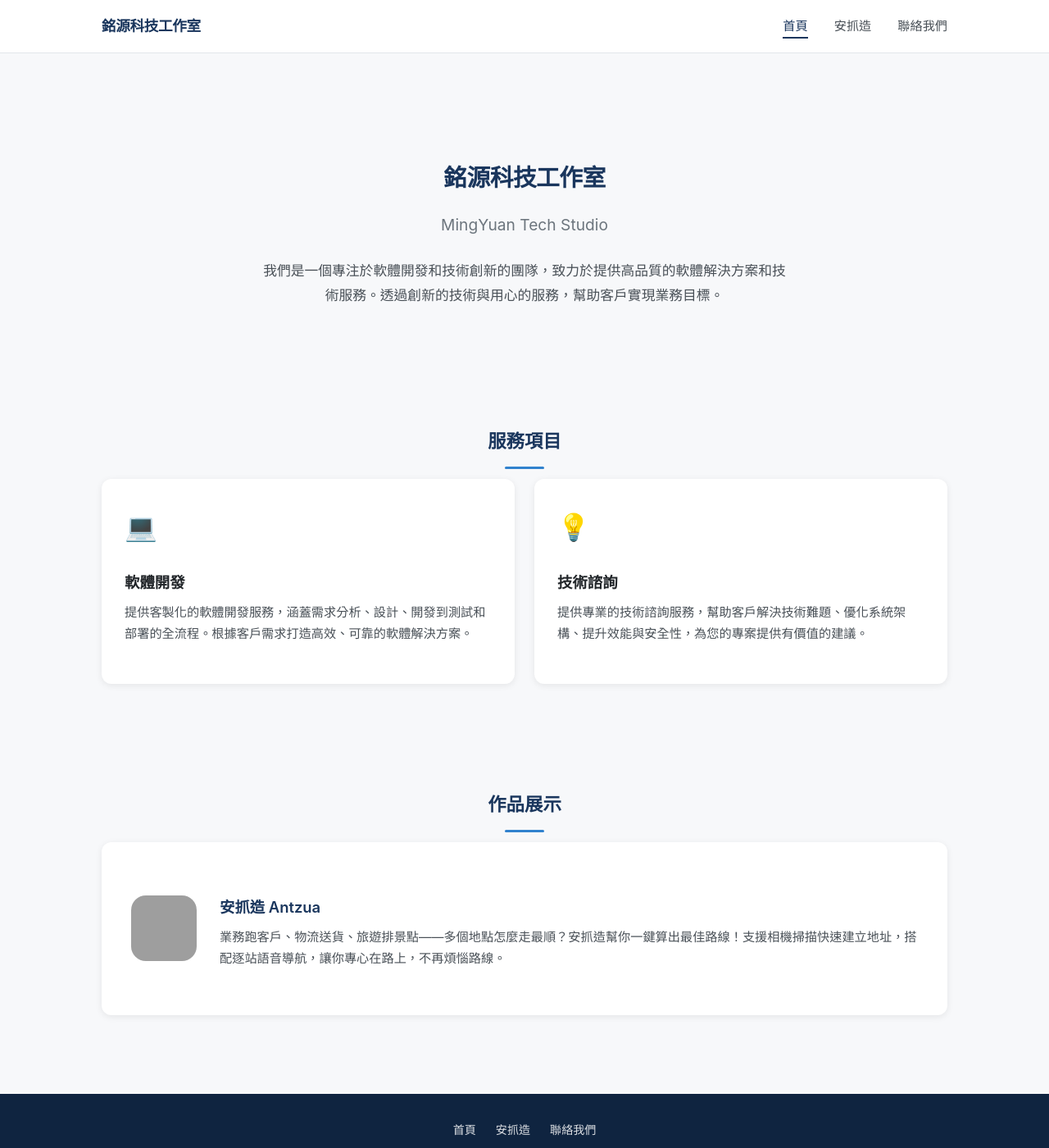
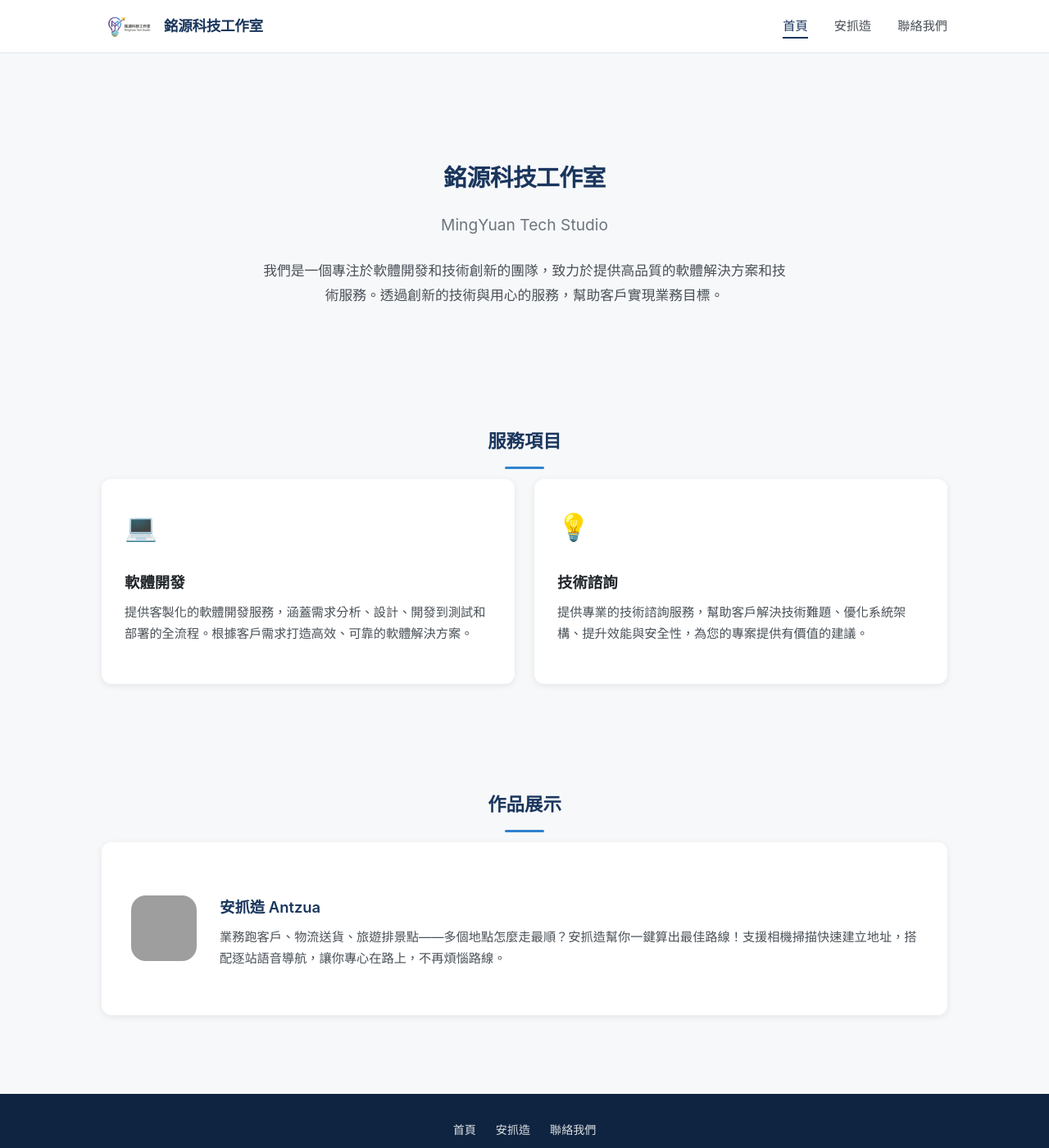
Before and after one commit to MingYuan-Tech/Apps, a Jekyll site: the page built from index.md, in a window 1280 px wide and 1400 px high. Shown: the whole window at 82% size. Built offline with Jekyll 4.4.1, drawn with Linux system fonts in a browser that asks for light colours; grey boxes are pictures that could not be loaded.

Commit message:
[調整] 更新導航欄，新增品牌標誌圖片並調整樣式以改善視覺效果

```diff
--- a/_includes/nav.html
+++ b/_includes/nav.html
@@ -1,6 +1,9 @@
 <nav class="site-nav">
   <div class="container nav-inner">
-    <a href="{{ '/' | relative_url }}" class="nav-brand">銘源科技工作室</a>
+    <a href="{{ '/' | relative_url }}" class="nav-brand">
+      <img src="{{ '/assets/imgs/MingYuan-Logo.png' | relative_url }}" alt="銘源科技工作室" class="nav-logo">
+      <span>銘源科技工作室</span>
+    </a>
     <button class="nav-toggle" aria-label="選單" onclick="this.nextElementSibling.classList.toggle('open')">
       <span></span>
       <span></span>
--- a/assets/css/style.css
+++ b/assets/css/style.css
@@ -81,11 +81,19 @@ img {
 }
 
 .nav-brand {
+  display: flex;
+  align-items: center;
+  gap: 10px;
   font-size: 1.1rem;
   font-weight: 700;
   color: var(--primary);
   text-decoration: none;
   letter-spacing: -0.02em;
+}
+
+.nav-logo {
+  height: 36px;
+  width: auto;
 }
 
 .nav-brand:hover {
```
Also changed, not shown: assets/imgs/MingYuan-Logo.png (added), 1 other file.
